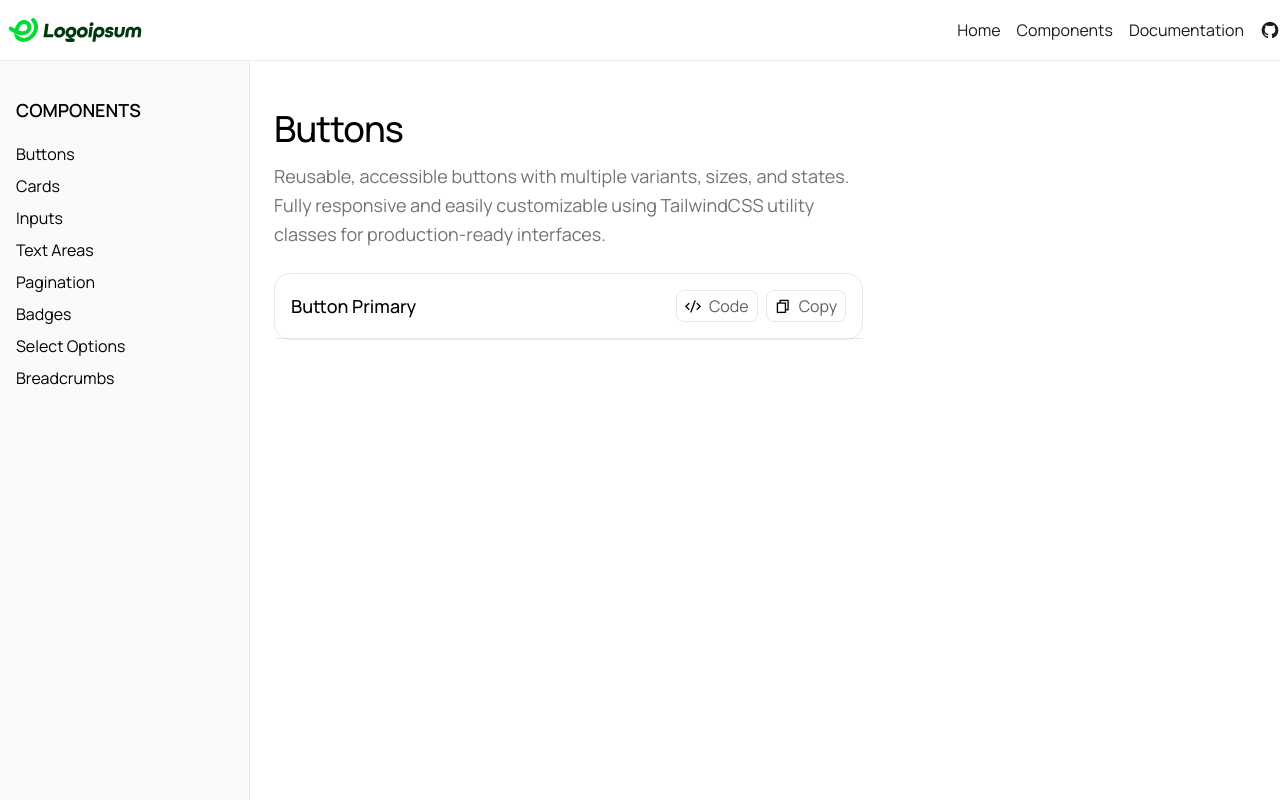
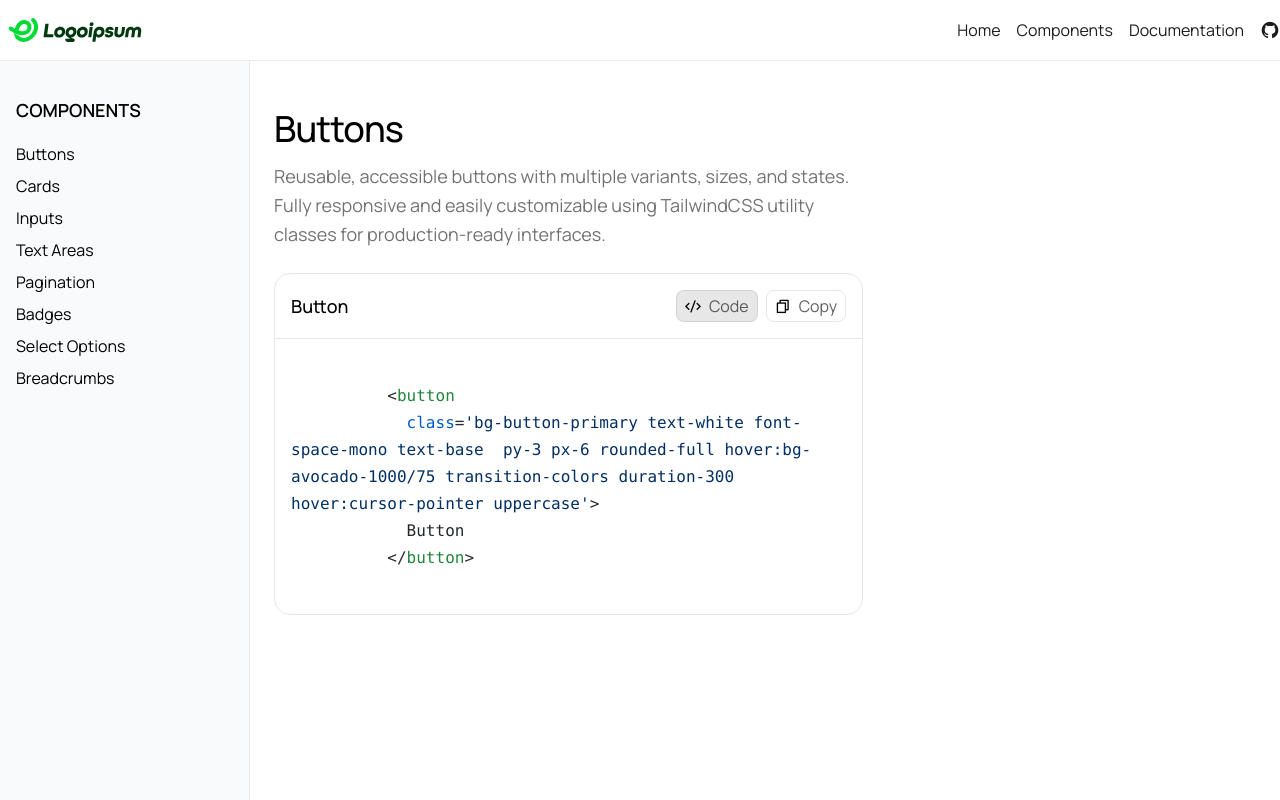
Before and after one commit to EriyaDev/vue-side-project, a Vue app: page /components in a window 1280 px wide. Both pictures are taken after a click on the button "Code". Built offline with nearby package versions, Linux system fonts and the light colour scheme.

Commit message:
component and code tab feature

```diff
--- /dev/null
+++ b/src/components/ComponentObject.vue
@@ -0,0 +1,71 @@
+<script setup>
+import { ref, computed } from 'vue'
+import hljs from 'highlight.js/lib/core'
+import xml from 'highlight.js/lib/languages/xml'
+
+hljs.registerLanguage('xml', xml)
+
+const props = defineProps({
+  name: {
+    type: String,
+    required: true,
+  },
+  code: {
+    type: String,
+    required: true,
+  },
+})
+
+const activeTab = ref('component')
+const copied = ref(false)
+
+function copyCode() {
+  navigator.clipboard.writeText(props.code).then(() => {
+    copied.value = true
+    setTimeout(() => (copied.value = false), 2000)
+  })
+}
+
+const highlightCode = computed(() =>
+  hljs.highlight(props.code, { language: 'xml' }).value
+)
+</script>
+
+<template>
+  <div class="w-full lg:max-w-[60%] border border-text-primary/10 rounded-2xl">
+    <div
+      class="w-full border-b border-b-text-primary/10 p-4 justify-between items-center flex gap-4"
+    >
+      <p class="text-body font-medium">{{ props.name }}</p>
+
+      <div class="flex gap-2">
+        <button
+          class="flex items-center gap-2 border border-text-primary/10 rounded-lg py-0.5 px-2"
+          :class="{ 'bg-text-primary/10': activeTab === 'code' }"
+          @click="activeTab = activeTab === 'code' ? 'component' : 'code'"
+        >
+          <i class="ri-code-s-slash-line"></i>
+          <p class="text-small text-text-primary/70">Code</p>
+        </button>
+        <button
+          class="flex items-center gap-2 border border-text-primary/10 rounded-lg py-0.5 px-2 transition-colors duration-200"
+          :class="{ 'bg-text-primary/10': copied }"
+          @click="copyCode"
+        >
+          <i :class="copied ? 'ri-check-line' : 'ri-file-copy-line'"></i>
+          <p class="text-small text-text-primary/70">{{ copied ? 'Copied!' : 'Copy' }}</p>
+        </button>
+      </div>
+    </div>
+    <div class="min-h-20 p-4 flex justify-center items-center">
+      <!-- COMPONENT TAB -->
+      <div v-show="activeTab === 'component'" v-html="props.code"></div>
+
+      <!-- CODE TAB -->
+      <pre
+        v-show="activeTab === 'code'"
+        class="w-full text-small overflow-x-auto whitespace-pre-wrap hljs"
+      ><code v-html="highlightCode"></code></pre>
+    </div>
+  </div>
+</template>
--- a/src/views/ComponentsView.vue
+++ b/src/views/ComponentsView.vue
@@ -1,4 +1,6 @@
-<script setup></script>
+<script setup>
+import ComponentObject from '@/components/ComponentObject.vue'
+</script>
 
 <template>
   <div class="min-h-screen grid grid-cols-1 lg:grid-cols-[250px_1fr]">
@@ -53,28 +55,15 @@
           </p>
         </div>
 
-        <div class="w-full lg:max-w-[60%] border border-text-primary/10 rounded-2xl">
-          <div
-            class="w-full border-b border-b-text-primary/10 p-4 justify-between items-center flex gap-4"
-          >
-            <p class="text-body font-medium">Button Primary</p>
-
-            <div class="flex gap-2">
-              <button
-                class="flex items-center gap-2 border border-text-primary/10 rounded-lg py-0.5 px-2"
-              >
-                <i class="ri-code-s-slash-line"></i>
-                <p class="text-small text-text-primary/70">Code</p>
-              </button>
-              <button
-                class="flex items-center gap-2 border border-text-primary/10 rounded-lg py-0.5 px-2"
-              >
-                <i class="ri-file-copy-line"></i>
-                <p class="text-small text-text-primary/70">Copy</p>
-              </button>
-            </div>
-          </div>
-        </div>
+        <component-object
+          :name="'Button'"
+          :code="`
+          <button
+            class='bg-button-primary text-white font-space-mono text-base  py-3 px-6 rounded-full hover:bg-avocado-1000/75 transition-colors duration-300 hover:cursor-pointer uppercase'>
+            Button
+          </button>
+          `"
+        ></component-object>
       </div>
     </main>
   </div>
```
